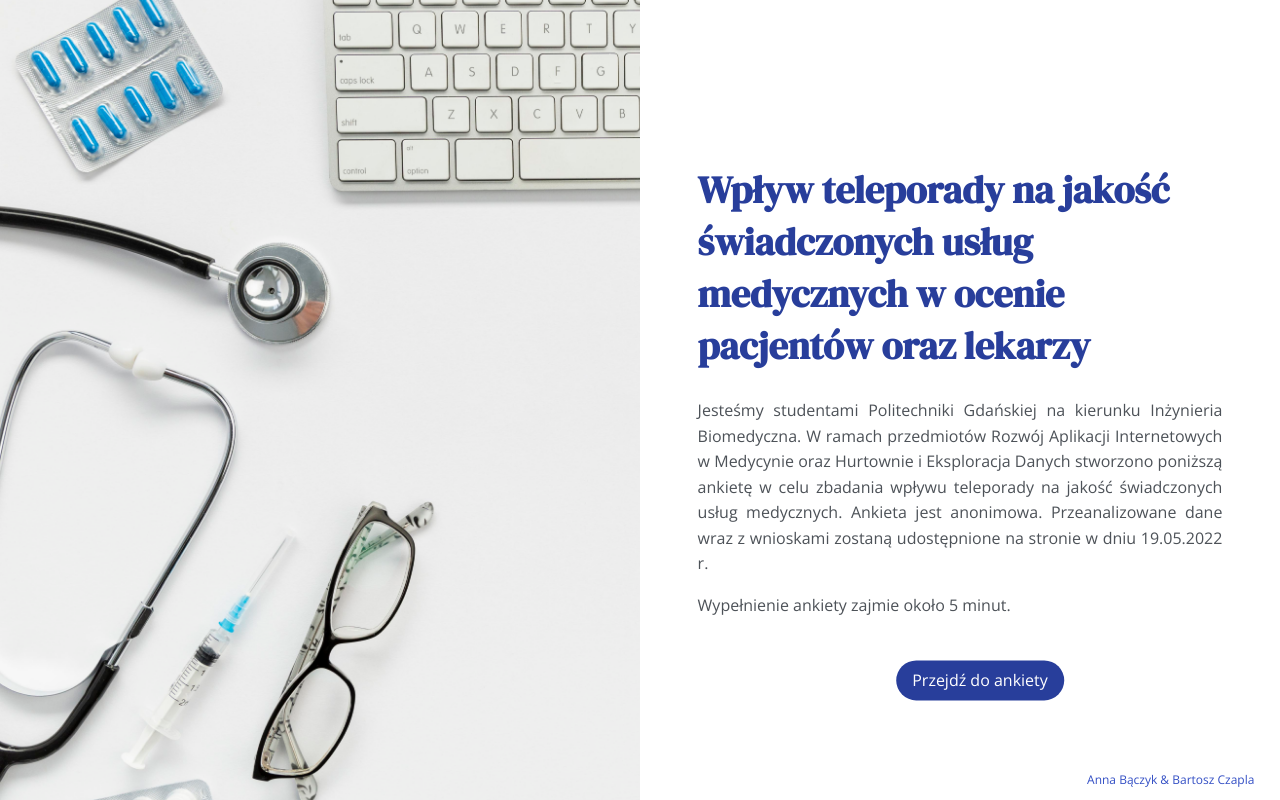
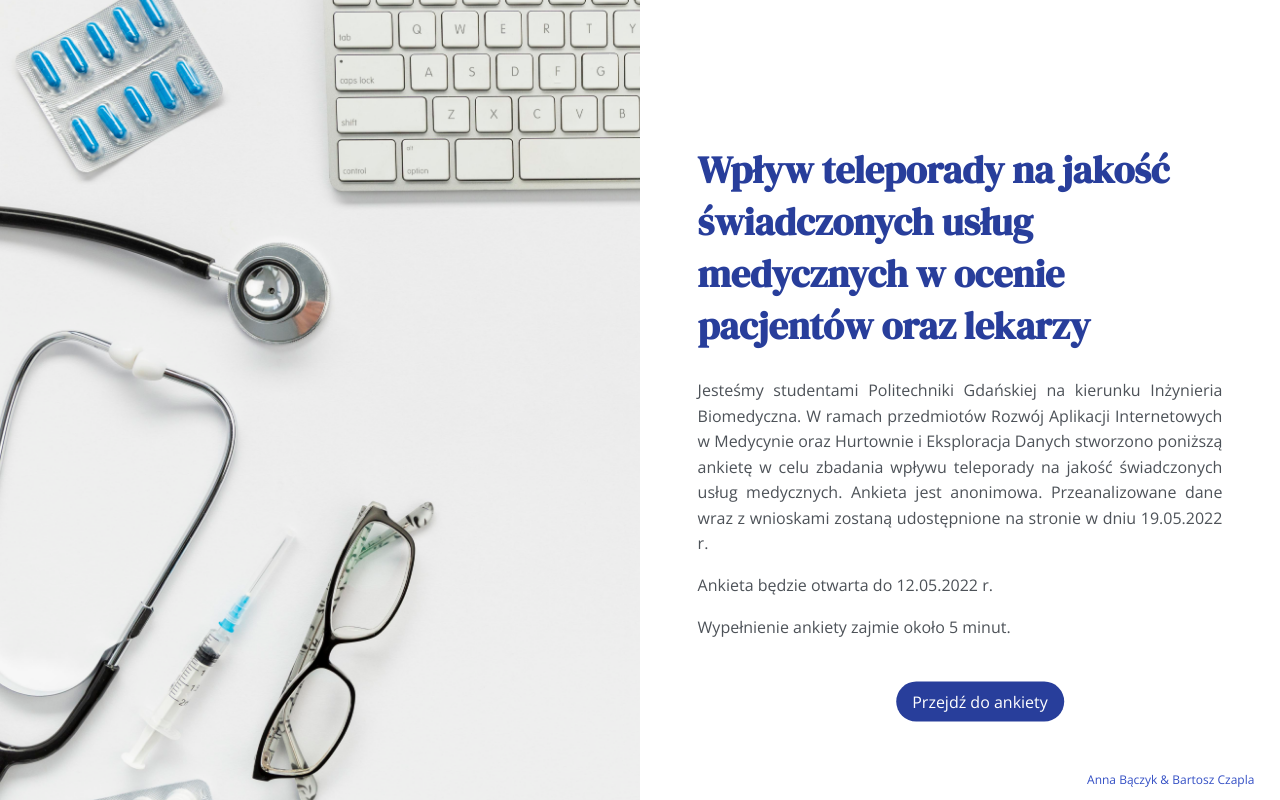
Before and after one commit to abaczyk/telemedicine, a Django app: page / in a window 1280 px wide. Run offline with Django 4.2, Linux system fonts and the light colour scheme; data comes from the database, SQL or seed files in the repository; both versions use the stored data as it was after the commit.

Commit message:
added end date of form

```diff
--- a/templates/main.html
+++ b/templates/main.html
@@ -143,7 +143,8 @@
                 Rozwój Aplikacji Internetowych w&nbsp;Medycynie oraz&nbsp;Hurtownie i&nbsp;Eksploracja Danych stworzono poniższą
                 ankietę w celu zbadania wpływu teleporady na jakość świadczonych usług medycznych. Ankieta jest
                 anonimowa. Przeanalizowane dane wraz z&nbsp;wnioskami zostaną udostępnione na&nbsp;stronie w dniu 19.05.2022
-                r.</p>
+                r. </p>
+            <p>Ankieta będzie otwarta do 12.05.2022 r.</p>
             <p>
                 Wypełnienie ankiety zajmie około 5 minut.
             </p>
```
Also changed, not shown: db.sqlite3.
